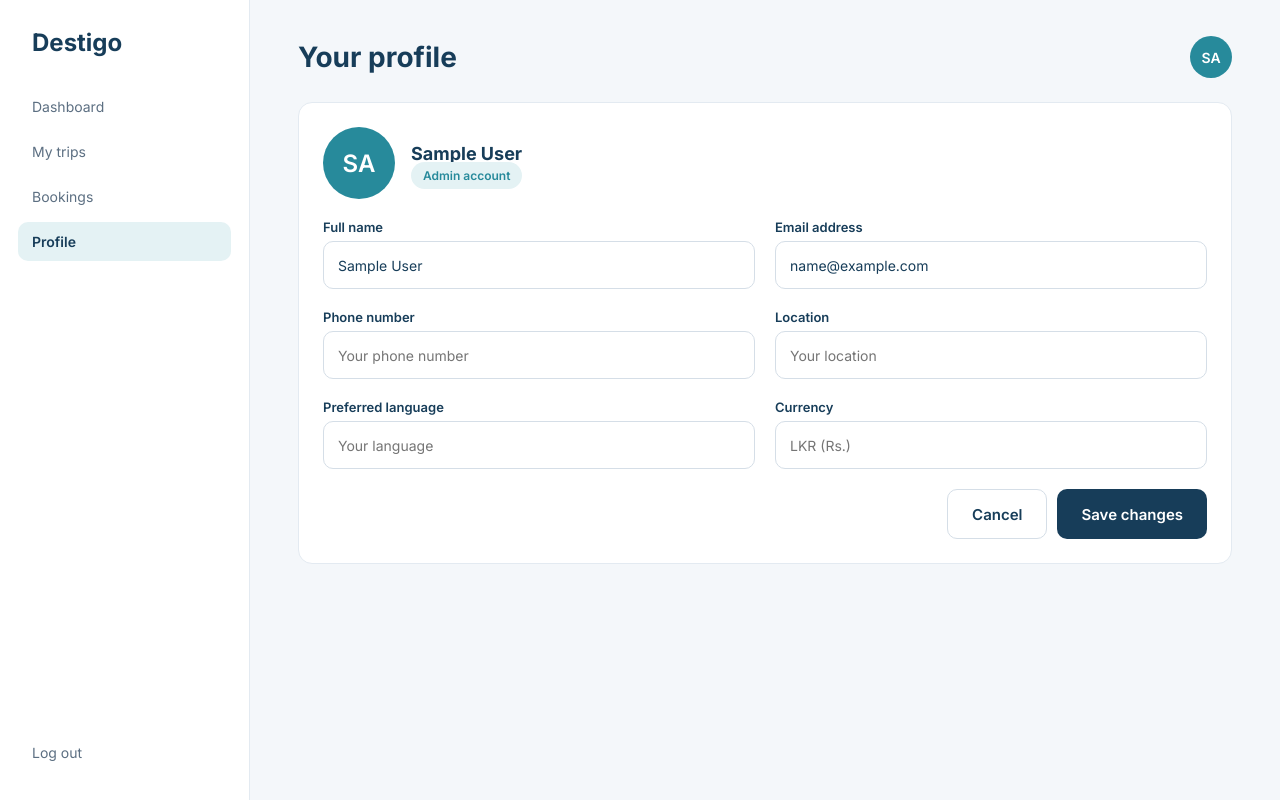
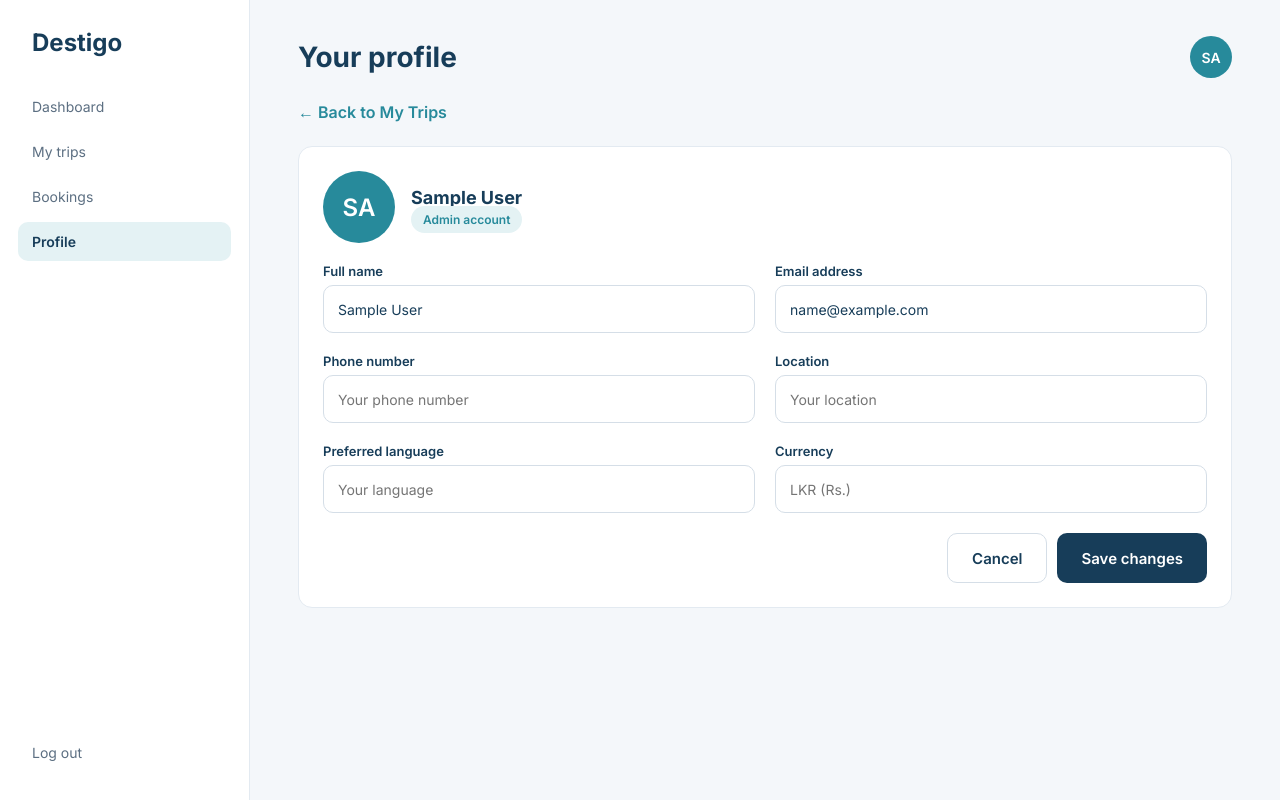
Before and after one commit to Hemaka25/Destigo, a Laravel app: page /profile in a window 1280 px wide. Run offline with Laravel 12, Linux system fonts and the light colour scheme; the visitor is signed in with stand-in values (Sample User, id 1); parts of the project's set-up code (start-up, migrations or seed data) failed here and were passed over.

Commit message:
updated code of integrated of first 3 modules

```diff
--- a/resources/views/planning/create.blade.php
+++ b/resources/views/planning/create.blade.php
@@ -2,6 +2,9 @@
 
 @section('content')
 <div class="destigo-create-page">
+   <a href="{{ route('planning.index') }}" class="btn-back">
+    ← Back to Paln
+</a>
     <!-- Page Header -->
     <div class="create-header">
         <h1 class="create-title">Plan Your Trip</h1>
--- a/resources/views/planning/index.blade.php
+++ b/resources/views/planning/index.blade.php
@@ -272,8 +272,12 @@
         }
     </style>
 
+
     <!-- Header Row -->
     <div class="trips-header">
+        <a href="{{ route('login') }}" class="btn-back">
+    ← Back to Dashboard
+</a>
         <div>
             <h1 class="trips-title">My Trips</h1>
             <p class="trips-subtitle">Your planned trips and itineraries.</p>
--- a/resources/views/user/dashboard.blade.php
+++ b/resources/views/user/dashboard.blade.php
@@ -4,6 +4,9 @@
 @section('heading', 'Hii, ' . explode(' ', auth()->user()->name)[0])
 
 @section('content')
+<a href="{{ route('planning.index') }}" class="btn-back">
+    ← Back to My Trips
+</a>
 <div class="stats">
     <div class="card stat"><b>2</b><span>Trips planned</span></div>
     <div class="card stat"><b>3</b><span>Upcoming bookings</span></div>
--- a/resources/views/user/profile.blade.php
+++ b/resources/views/user/profile.blade.php
@@ -4,6 +4,9 @@
 @section('heading', 'Your profile')
 
 @section('content')
+<a href="{{ route('planning.index') }}" class="btn-back">
+    ← Back to My Trips
+</a>
 <form class="card" method="POST" action="/profile" novalidate style="display:flex;flex-direction:column;gap:20px">
     @csrf
 
```
